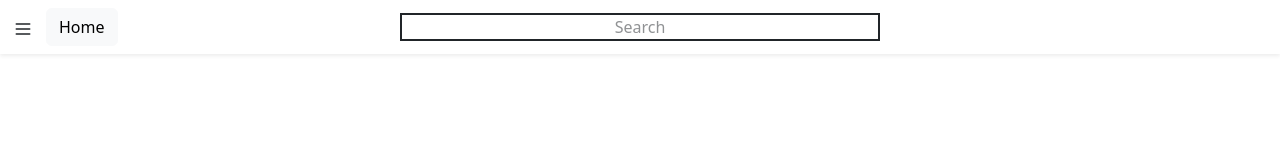
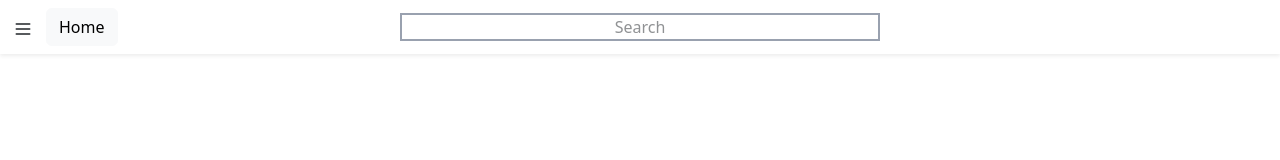
Before and after one commit to FARANTO/phone-hunter, a plain HTML site: page index.html in a window 1280 px wide. Drawn offline with nearby package versions, Linux system fonts and the light colour scheme.

Commit message:
Added Border color

```diff
--- a/index.html
+++ b/index.html
@@ -29,7 +29,8 @@
 
 <!-- Search Input field for Big Screens -->
   <div class="hidden md:block absolute  left-1/2 top-1/2 transform -translate-x-1/2 -translate-y-1/2">
-      <input type="text" placeholder="Search" class="input border-2 border-solid text-center w-120" />
+      <input type="text" placeholder="Search" class="input border-gray-400
+      border-2 border-solid text-center w-120" />
     </div>
 
 <!-- Search Input Field for Small Screens -->
```
